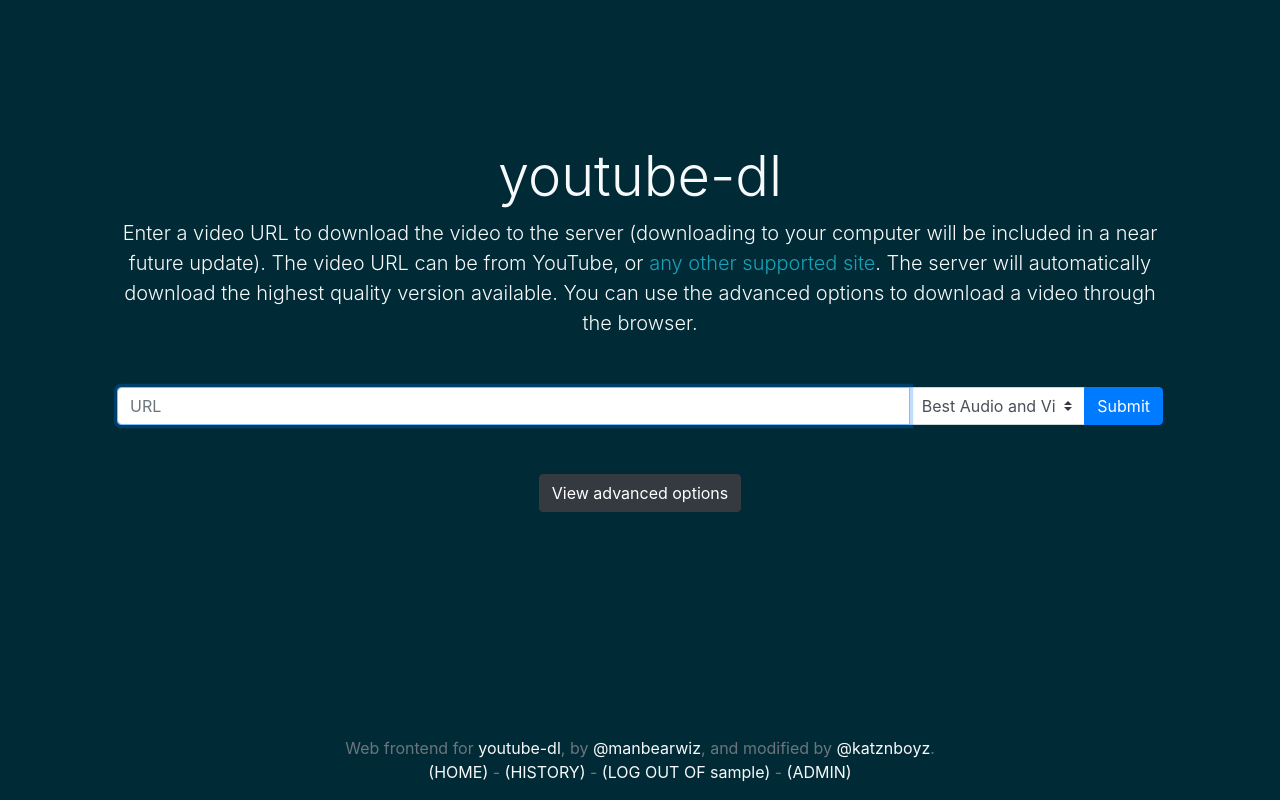
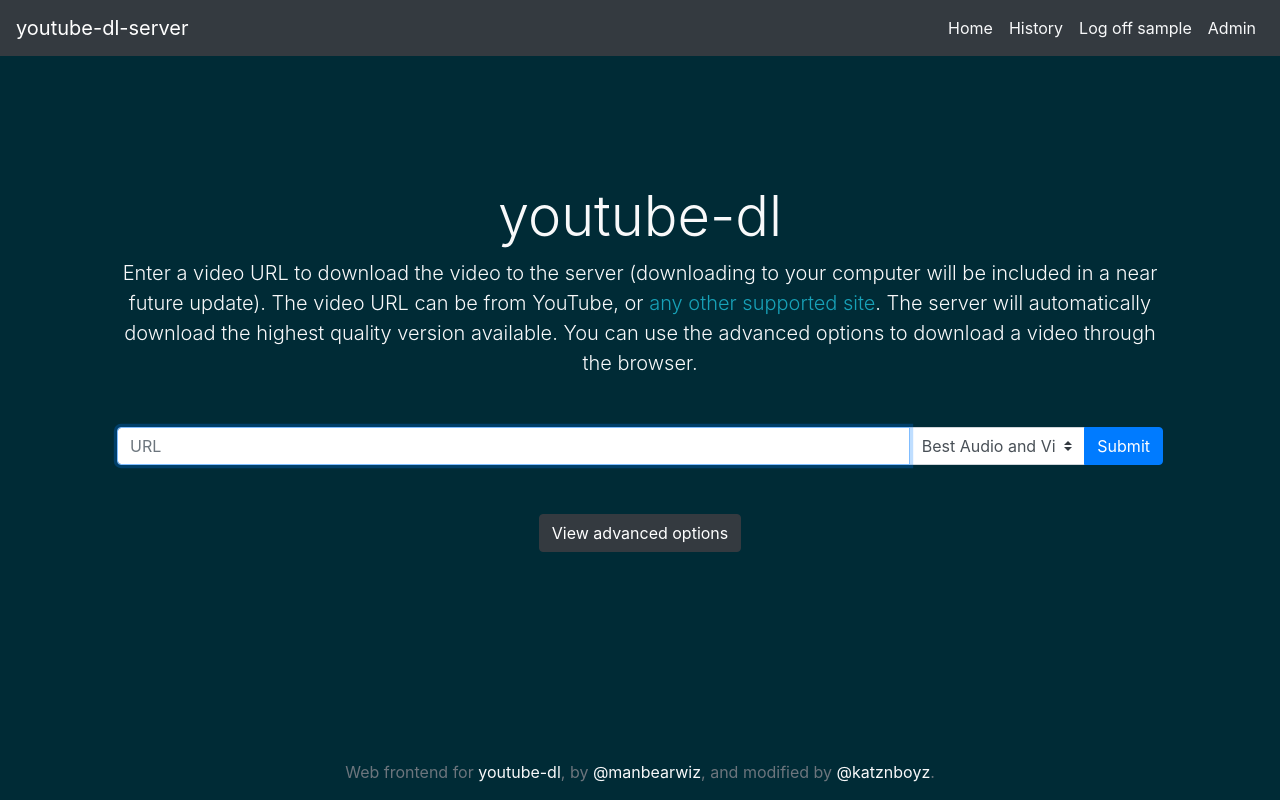
Before and after one commit to renamedquery/youtube-dl-server, a Flask app: template templates/index.html in a window 1280 px wide. Run offline with Flask 2, Linux system fonts and the light colour scheme; the template is opened without the code that fills it: most values are stand-ins (such as "Sample title", 1, 10 or a date in 2020); parts of the project's set-up code (start-up, migrations or seed data) failed here and were passed over; some libraries are stand-ins or nearby versions.

Commit message:
Added a proper navbar

```diff
--- a/static/style.css
+++ b/static/style.css
@@ -1,6 +1,5 @@
-body {background-color: #002b36;}
-.container {height: 100vh;}
-div.input-group>select.custom-select {flex: 0.1 1 100px;}
+body{background-color: #002b36;width:100vw;height:100vh;margin:0px:padding:0px;}
+div.input-group>select.custom-select{flex: 0.1 1 100px;}
 #advancedOptionsCollapsableDiv{background-color:transparent !important;border:0px !important;}
 .card{background-color:transparent !important;border:0px !important;}
 hr{border-top:1px solid transparent;}
@@ -8,3 +7,5 @@
 .centeredForm{margin:0 auto;}
 .hidden{display:none;}
 .significantLeftMargin{margin-left:20px !important;}
+#parentDiv{width:100vw;height:100vh;display:flex;flex-direction:column;}
+#parentDiv .container{height:100vh;flex-grow:1;}
--- a/templates/admin.html
+++ b/templates/admin.html
@@ -43,7 +43,6 @@
     <div>
         <p class = 'text-muted'>
             Web frontend for <a class = 'text-light' href = 'https://rg3.github.io/youtube-dl/'>youtube-dl</a>, by <a class = 'text-light' href = 'https://twitter.com/manbearwiz'>@manbearwiz</a>, and modified by <a class = 'text-light' href = 'https://github.com/katznboyz1'>@katznboyz</a>.<br>
-            <a class = 'text-light' href = "{{ url_for('WEB_INDEX') }}">(HOME)</a> - <a class = 'text-light' href = "{{ url_for('WEB_HISTORY') }}">(HISTORY)</a> - <a class = 'text-light' href = "{{ url_for('WEB_LOGOUT') }}">(LOG OUT OF {{ username }})</a> - <a class = 'text-light' href = "{{ url_for('WEB_ADMIN') }}">(ADMIN)</a>
         </p>
     </div>
     </footer>
--- a/templates/history.html
+++ b/templates/history.html
@@ -32,7 +32,6 @@
     <div>
         <p class = 'text-muted'>
             Web frontend for <a class = 'text-light' href = 'https://rg3.github.io/youtube-dl/'>youtube-dl</a>, by <a class = 'text-light' href = 'https://twitter.com/manbearwiz'>@manbearwiz</a>, and modified by <a class = 'text-light' href = 'https://github.com/katznboyz1'>@katznboyz</a>.<br>
-            <a class = 'text-light' href = "{{ url_for('WEB_INDEX') }}">(HOME)</a> - <a class = 'text-light' href = "{{ url_for('WEB_HISTORY') }}">(HISTORY)</a> - <a class = 'text-light' href = "{{ url_for('WEB_LOGOUT') }}">(LOG OUT OF {{ username }})</a> - <a class = 'text-light' href = "{{ url_for('WEB_ADMIN') }}">(ADMIN)</a>
         </p>
     </div>
     </footer>
--- a/templates/index.html
+++ b/templates/index.html
@@ -65,7 +65,6 @@
     <div>
         <p class = 'text-muted'>
             Web frontend for <a class = 'text-light' href = 'https://rg3.github.io/youtube-dl/'>youtube-dl</a>, by <a class = 'text-light' href = 'https://twitter.com/manbearwiz'>@manbearwiz</a>, and modified by <a class = 'text-light' href = 'https://github.com/katznboyz1'>@katznboyz</a>.<br>
-            <a class = 'text-light' href = "{{ url_for('WEB_INDEX') }}">(HOME)</a> - <a class = 'text-light' href = "{{ url_for('WEB_HISTORY') }}">(HISTORY)</a> - <a class = 'text-light' href = "{{ url_for('WEB_LOGOUT') }}">(LOG OUT OF {{ username }})</a> - <a class = 'text-light' href = "{{ url_for('WEB_ADMIN') }}">(ADMIN)</a>
         </p>
     </div>
     </footer>
--- a/templates/layout.html
+++ b/templates/layout.html
@@ -16,7 +16,23 @@
         <script src = "{{ url_for('static', filename = 'bootstrap-4.1.3.min.js') }}"></script>
     </head>
     <body>
-        {% block body %}
-        {% endblock %}
+        <div id = 'parentDiv'>
+            <nav class = 'navbar navbar-expand-lg navbar-dark bg-dark'>
+                <a class = 'navbar-brand' href = "{{ url_for('WEB_INDEX') }}">youtube-dl-server</a>
+                <button class = 'navbar-toggler' type = 'button' data-toggle = 'collapse' data-target = '#navbarDropdown' aria-controls = 'navbarDropdown' aria-expanded = 'false'>
+                    <span class = 'navbar-toggler-icon'></span>
+                </button>
+                <div class = 'collapse navbar-collapse' id = 'navbarDropdown'>
+                    <div class = 'navbar-nav ml-auto'>
+                        <a class = 'text-light nav-item nav-link active' href = "{{ url_for('WEB_INDEX') }}">Home</a>
+                        <a class = 'text-light nav-item nav-link active' href = "{{ url_for('WEB_HISTORY') }}">History</a>
+                        <a class = 'text-light nav-item nav-link active' href = "{{ url_for('WEB_LOGOUT') }}">Log off {{ username }}</a>
+                        <a class = 'text-light nav-item nav-link active' href = "{{ url_for('WEB_ADMIN') }}">Admin</a>
+                    </div>
+                </div>
+            </nav>
+            {% block body %}
+            {% endblock %}
+        </div>
     </body>
 </html>
--- a/templates/queue.html
+++ b/templates/queue.html
@@ -12,7 +12,6 @@
     <div>
         <p class = 'text-muted'>
             Web frontend for <a class = 'text-light' href = 'https://rg3.github.io/youtube-dl/'>youtube-dl</a>, by <a class = 'text-light' href = 'https://twitter.com/manbearwiz'>@manbearwiz</a>, and modified by <a class = 'text-light' href = 'https://github.com/katznboyz1'>@katznboyz</a>.<br>
-            <a class = 'text-light' href = "{{ url_for('WEB_INDEX') }}">(HOME)</a> - <a class = 'text-light' href = "{{ url_for('WEB_HISTORY') }}">(HISTORY)</a> - <a class = 'text-light' href = "{{ url_for('WEB_LOGOUT') }}">(LOG OUT OF {{ username }})</a> - <a class = 'text-light' href = "{{ url_for('WEB_ADMIN') }}">(ADMIN)</a>
         </p>
     </div>
     </footer>
```
